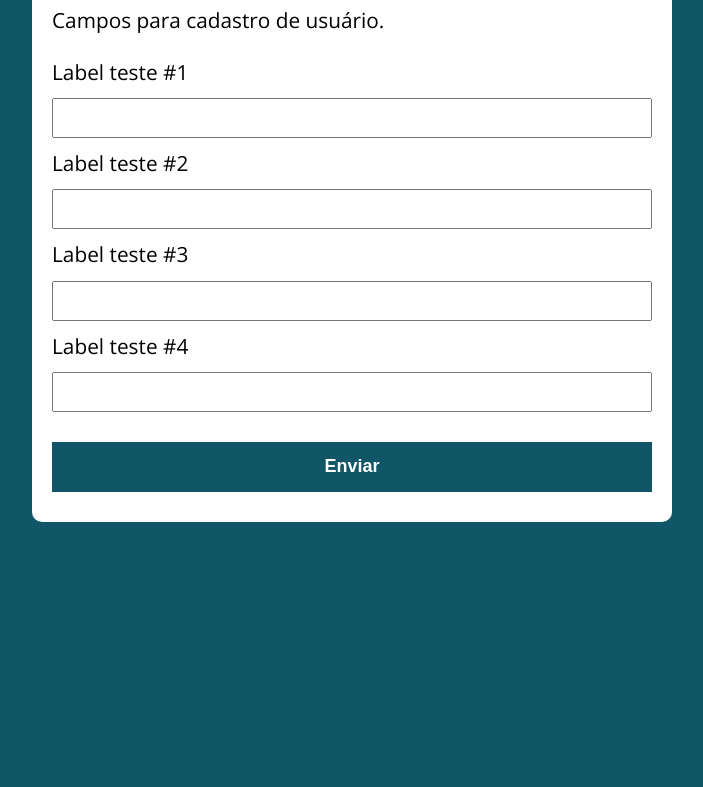
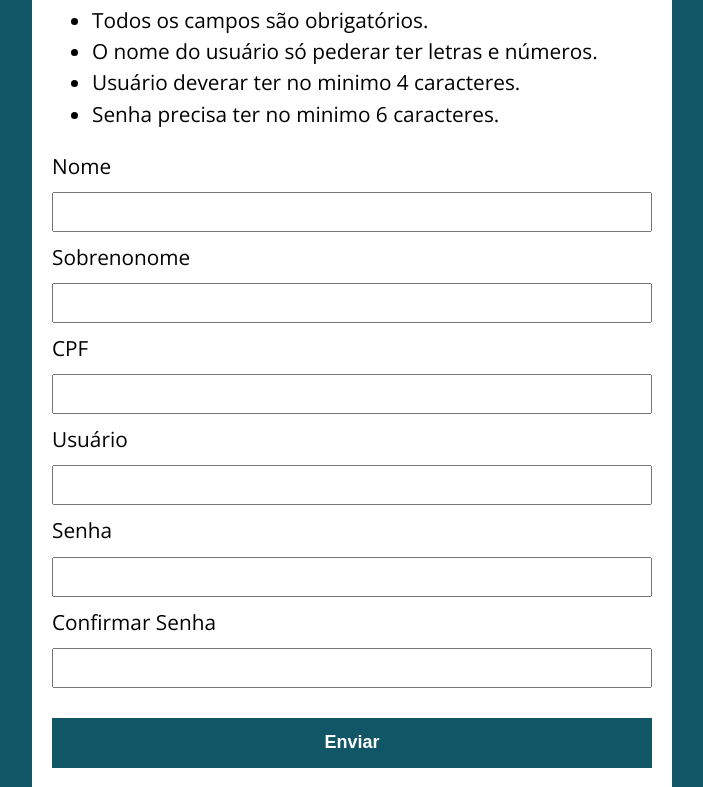
Before and after one commit to apla77/Valida-Form, a plain HTML site: page index.html in a window 1280 px wide. Shown: the part 148-935 px from the top of the page, without its empty margins (288-991 px from the left). Before the commit the page ends 800 px from the top, so only its background shows below. Drawn offline with nearby package versions, Linux system fonts and the light colour scheme.

Commit message:
Edição form e criação código no arquivo main.js

```diff
--- a/assets/js/main.js
+++ b/assets/js/main.js
@@ -0,0 +1,20 @@
+class ValidaForm{
+    constructor(){
+        this.formulario = document.querySelector('.formulario');
+
+        this.eventos();
+    }
+
+    eventos(){
+        this.formulario.addEventListener('submit', e => {
+            this.handleSubmit(e);
+        });
+    }
+
+    handleSubmit(e){
+        e.preventDefault();
+        console.log('Formulario não será enviado...');
+    }
+}
+
+const valida = new ValidaForm();
--- a/index.html
+++ b/index.html
@@ -10,25 +10,30 @@
 
 <body>
     <section class="container">
-        <h1>Form de cadastro</h1>
-        <p>
-            Campos para cadastro de usuário.
-        </p>
+        <h1>Formulário de cadastro</h1>
+        <ul>
+            <li>Todos os campos são obrigatórios.</li>
+            <li>O nome do usuário só pederar ter letras e números.</li>
+            <li>Usuário deverar ter no minimo 4 caracteres.</li>
+            <li>Senha precisa ter no minimo 6 caracteres.</li>
+        </ul>
 
-        <form action="">
-            <label for="input-teste-1">Label teste #1</label>
-            <input type="text" id="input-teste-1">
+        <form action="/" method="POST" class="formulario">
+            <label>Nome</label>
+            <input type="text" class="nome">
+            <label>Sobrenonome</label>
+            <input type="text" class="sobrenomenome">
+            <label>CPF</label>
+            <input type="text" class="cpf">
+            <label>Usuário</label>
+            <input type="text" class="usuario">
+            <label>Senha</label>
+            <input type="text" class="senha">
+            <label>Confirmar Senha</label>
+            <input type="text" class="confirmar-senha">
 
-            <label for="input-teste-2">Label teste #2</label>
-            <input type="password" id="input-teste-2">
 
-            <label for="input-teste-3">Label teste #3</label>
-            <input type="email" id="input-teste-3">
-
-            <label for="input-teste-4">Label teste #4</label>
-            <input type="number" id="input-teste-4">
-
-            <button>Enviar</button>
+            <button type="submit">Enviar</button>
         </form>
     </section>
 
```
